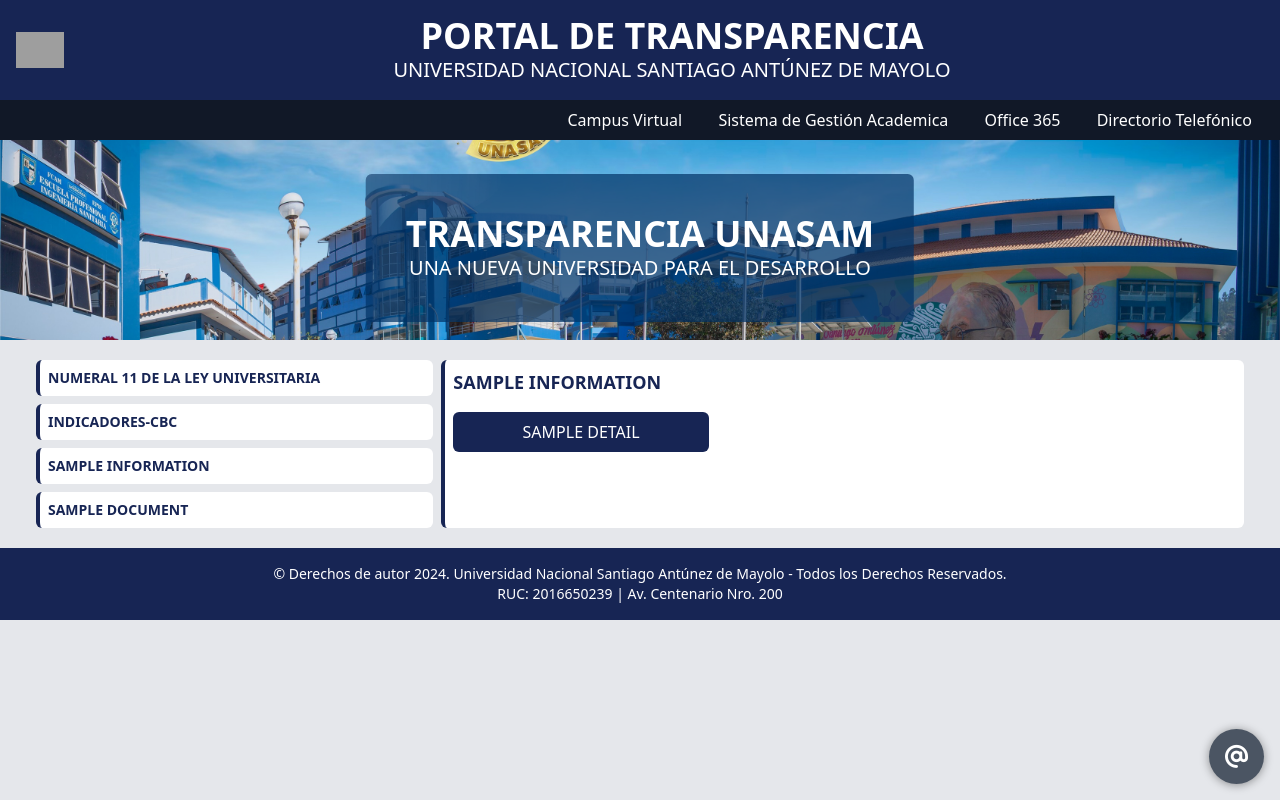
After one commit to Dybmanrique/transparency, a Laravel app: page /informacion/1 in a window 1280 px wide. The commit adds this page. Run offline with Laravel 12, Linux system fonts and the light colour scheme; tables that the repository leaves empty hold one stand-in row (values such as "Sample post"); style sheets or scripts are compiled from the project's sources; parts of the project's set-up code (start-up, migrations or seed data) failed here and were passed over; some libraries are stand-ins or nearby versions; grey boxes are pictures that could not be loaded.

Commit message:
Agregando la información extra

```diff
--- a/app/Http/Controllers/WelcomeController.php
+++ b/app/Http/Controllers/WelcomeController.php
@@ -17,10 +17,19 @@
     }
     public function numerals() {
         $numerals = Numeral::where('is_active',true)->get();
-        return view('numerals',compact('numerals'));
+        $informations = Information::all();
+        $documents = Document::all();
+        return view('numerals',compact('numerals','informations','documents'));
     }
     public function indicador_cbc() {
         $conditions = Condition::where('is_active',true)->get();
-        return view('indicator_cbc',compact('conditions'));
+        $informations = Information::all();
+        $documents = Document::all();
+        return view('indicator_cbc',compact('conditions','informations','documents'));
+    }
+    public function information(Information $information) {
+        $informations = Information::all();
+        $documents = Document::all();
+        return view('information',compact('information','informations','documents'));
     }
 }
--- a/resources/views/indicator_cbc.blade.php
+++ b/resources/views/indicator_cbc.blade.php
@@ -21,7 +21,7 @@
                         <x-tab title="Numeral 11 de la ley universitaria" link="{{route('numerals')}}"/>
                         <x-tab title="Indicadores-CBC" link="{{route('indicador_cbc')}}"/>
                         @foreach ($informations as $information)
-                            <x-tab title="{{$information->name}}" link="#"/>
+                            <x-tab title="{{$information->name}}" link="{{route('information',$information)}}"/>
                         @endforeach
                         @foreach ($documents as $document)
                             <x-tab title="{{$document->name}}" link="#"/>
--- /dev/null
+++ b/resources/views/information.blade.php
@@ -0,0 +1,51 @@
+<!doctype html>
+<html lang="{{ str_replace('_', '-', app()->getLocale()) }}">
+
+<head>
+    <meta charset="UTF-8">
+    <meta name="viewport" content="width=device-width, initial-scale=1.0">
+    <meta http-equiv="X-UA-Compatible" content="ie=edge">
+    <title>Transparencia UNASAM</title>
+    <link rel="stylesheet" href="{{ asset('css/style.css') }}">
+    @vite('resources/css/app.css')
+</head>
+
+<body class="bg-gray-200">
+    <x-header />
+    <main>
+        <x-back-image isComplete="0" />
+        <div class="max-w-7xl mx-auto sm:px-6 lg:px-8">
+            <div class="flex flex-col lg:flex-row">
+                <div class="flex-none lg:w-1/3">
+                    <div class="flex flex-col">
+                        <x-tab title="Numeral 11 de la ley universitaria" link="{{route('numerals')}}"/>
+                        <x-tab title="Indicadores-CBC" link="{{route('indicador_cbc')}}"/>
+                        @foreach ($informations as $information)
+                            <x-tab title="{{$information->name}}" link="#"/>
+                        @endforeach
+                        @foreach ($documents as $document)
+                            <x-tab title="{{$document->name}}" link="#"/>
+                        @endforeach
+                    </div>
+                </div>
+                <div class="flex-1 lg:w-2/3 bg-white p-2 m-1 border-l-4 border-blue-950 rounded-md">
+                    <h2 class="uppercase text-blue-950 mb-4 font-bold text-lg">{{$information->name}}</h2>
+                    <div class="grid sm:grid-cols-1 md:grid-cols-2 lg:grid-cols-3 gap-2">
+                        @foreach ($information->information_details as $information_detail)
+                            <a href="{{$information_detail->link}}" target="_blank" class="w-full rounded-md bg-blue-950 p-2 text-center align-middle font-sans uppercase text-white focus:font-bold">
+                                {{ $information_detail->name }}
+                            </a>
+                        @endforeach
+                    </div>
+                </div>
+            </div>
+
+        </div>
+    </main>
+    <x-footer />
+    <x-social-networks />
+    <script src="{{ asset('js/scripts.js') }}"></script>
+    <script src="https://kit.fontawesome.com/eb496ab1a0.js" crossorigin="anonymous"></script>
+</body>
+
+</html>
--- a/resources/views/numerals.blade.php
+++ b/resources/views/numerals.blade.php
@@ -21,7 +21,7 @@
                         <x-tab title="Numeral 11 de la ley universitaria" link="{{route('numerals')}}"/>
                         <x-tab title="Indicadores-CBC" link="{{route('indicador_cbc')}}"/>
                         @foreach ($informations as $information)
-                            <x-tab title="{{$information->name}}" link="#"/>
+                            <x-tab title="{{$information->name}}" link="{{route('information',$information)}}"/>
                         @endforeach
                         @foreach ($documents as $document)
                             <x-tab title="{{$document->name}}" link="#"/>
--- a/routes/web.php
+++ b/routes/web.php
@@ -6,3 +6,4 @@
 Route::get('/', [WelcomeController::class, 'index'])->name('index');
 Route::get('/numeral-11-ley-universitaria', [WelcomeController::class, 'numerals'])->name('numerals');
 Route::get('/indicador-cbc', [WelcomeController::class, 'indicador_cbc'])->name('indicador_cbc');
+Route::get('/informacion/{information}', [WelcomeController::class, 'information'])->name('information');
```
